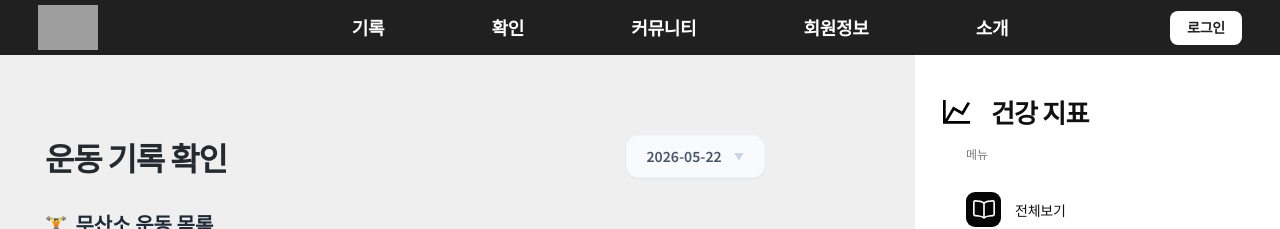
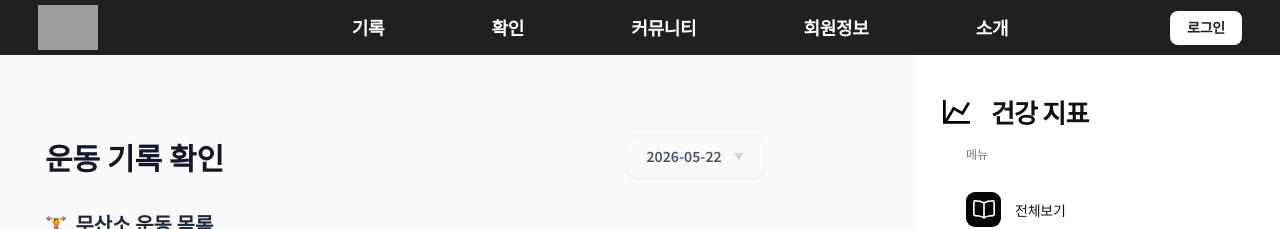
Before and after one commit to ZZAAE/Ballife, a React (Vite) app in the folder frontend/: page /check/exercise in a window 1280 px wide. Shown: the top 229 px of the page. Built offline with nearby package versions, Linux system fonts and the light colour scheme; grey boxes are pictures that could not be loaded.

Commit message:
건강지표 전체보기, 운동, 약 복용 페이지 배경색 통일

```diff
--- a/frontend/src/pages/AllRecordRead/RecordSummary.jsx
+++ b/frontend/src/pages/AllRecordRead/RecordSummary.jsx
@@ -59,7 +59,7 @@ const meals = [
     time: "08:30 AM",
     label: "아침",
     color: "from-slate-600 to-slate-800",
-    image: "https://i.namu.wiki/i/9KlMwPdJc3xUwfQ01bKzEQVphEly7igr380JpMSBfg5yyWtYNAWvqsQaMsdzJIMPSeUjNVk_lXuZnAbX9esdeA.webp",
+    image: "https://www.eatingwell.com/thmb/n8Rjp-E1188nog-vkyCjo9DUVgs=/750x0/filters:no_upscale():max_bytes(150000):strip_icc():format(webp)/4582990-010ef0d31a42459d827486f0e2019538.jpg",
     items: [
       {
         name: "그릭 요거트와 블루베리",
--- a/frontend/src/pages/ExercisePage.jsx
+++ b/frontend/src/pages/ExercisePage.jsx
@@ -41,11 +41,11 @@ function ExercisePage({ isModalOpen, onCloseModal }) {
   }));
 
   return (
-    <div className="min-h-screen bg-[#efefef]">
-      <div className="min-h-screen w-full bg-[#efefef] pt-[55px]">
+    <div className="min-h-screen bg-gray-50">
+      <div className="min-h-screen w-full bg-gray-50 pt-[55px]">
         <main className="min-w-0 px-4 py-4 sm:px-6 sm:py-6 lg:px-[150px] lg:py-8">
           <div className="mb-8 flex w-full flex-col gap-4 sm:flex-row sm:items-center sm:justify-between">
-            <h2 className="text-[32px] font-extrabold leading-none tracking-[-1.2px] text-[#252A31]">
+            <h2 className="tmb-1 text-2xl font-bold text-gray-900 sm:text-3xl">
               운동 기록 확인
             </h2>
             <div className="relative sm:w-auto">
--- a/frontend/src/pages/MedicationPage.jsx
+++ b/frontend/src/pages/MedicationPage.jsx
@@ -31,7 +31,7 @@ export default function MedicationPage() {
   };
 
   return (
-    <div className="min-h-full w-full bg-gray-100 overflow-x-hidden">
+    <div className="min-h-full w-full bg-gray-50 overflow-x-hidden">
       <div className="mx-auto w-full max-w-[1480px] px-5 sm:px-6 lg:px-10 xl:px-12 pb-10 pt-[87px]">
         {/* 제목 영역 */}
         <section className="mb-10">
```
